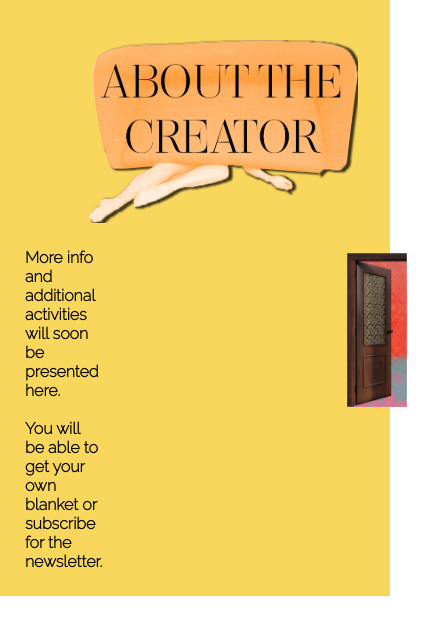
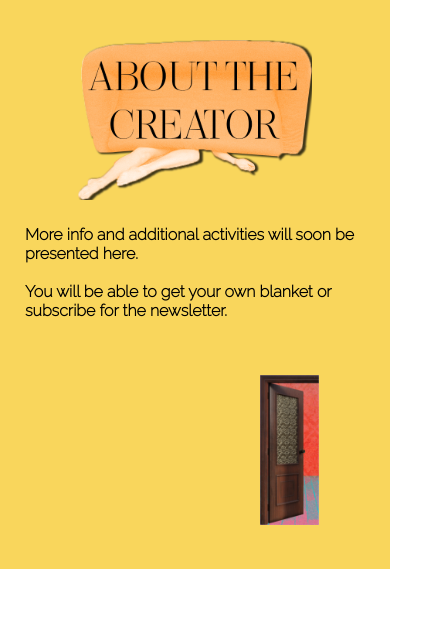
Before and after one commit to legyta/sofaProject, a React (Create React App) app: page /more-ideas in a window 390 px wide. Shown: the top 634 px of the page, 447 px wide, since content can reach past the window. Built offline with nearby package versions, Linux system fonts and the light colour scheme.

Commit message:
adjusting style

```diff
--- a/src/components/pages/AboutCreator.js
+++ b/src/components/pages/AboutCreator.js
@@ -31,13 +31,13 @@ function AboutCreator() {
             being in such an intense relationship made the issues of the
             miserable life pop up.
           </h1>
-          <a href="/home">
-            <img src={doors} alt="doors" id="doors" />
-          </a>
         </Box>
       </Box>
       <ArtistBio />
       <ArtistBio2 />
+      <a href="/home">
+        <img src={doors} alt="doors" id="doors" />
+      </a>
     </Grid>
   );
 }
--- a/src/components/pages/AboutProject.js
+++ b/src/components/pages/AboutProject.js
@@ -15,23 +15,29 @@ function AboutArtist() {
       <Link to="/performances-for-objects"></Link>
       <Box className="photoAndDescription">
         <Box
-          className="photo"
+          className="workshopPhoto"
           style={{ display: "flex", justifyContent: "center" }}
         >
-          <img src={theSofaProject} alt="soundtracks" id="soundtrackPhoto" />
+          <img src={theSofaProject} alt="soundtracks" id="workshopPhoto" />
         </Box>
-        <a href="/home">
-          <img
-            style={{ width: "60px", marginLeft: "620px" }}
-            src={doors}
-            alt="doors"
-            id="doors"
-          />
-        </a>
+        <Box
+          className="description"
+          style={{ display: "flex", flexDirection: "row" }}
+        >
+          <h1>
+            The Sofa Project is a continuous, international and
+            interdisciplinary artistic research oriented towards performing for
+            sofas around the world.
+          </h1>
+        </Box>
       </Box>
       <TheSofaProject />
       <WorldAroundSofa />
       <TheCelloProject />
+      <div></div>
+      <a href="/home">
+        <img src={doors} alt="doors" id="doors" />
+      </a>
     </Grid>
   );
 }
--- a/src/components/pages/ContactArtists.js
+++ b/src/components/pages/ContactArtists.js
@@ -34,12 +34,12 @@ function ContactArtists() {
             You can contact us for further inquiries
             <ContactDetails />
           </h1>
-          <a href="/home">
-            <img src={doors} alt="doors" id="doors" />
-          </a>
         </Box>
       </Box>
       <ArtistsList />
+      <a href="/home">
+        <img src={doors} alt="doors" id="doors" />
+      </a>
     </Grid>
   );
 }
--- a/src/components/pages/OtherIdeas.js
+++ b/src/components/pages/OtherIdeas.js
@@ -26,11 +26,11 @@ function OtherIdeas() {
             <br></br>You will be able to get your own blanket or subscribe for
             the newsletter.
           </h1>
-          <a href="/home">
-            <img style={{ width: "60px" }} src={doors} alt="doors" id="doors" />
-          </a>
         </Box>
       </Box>
+      <a href="/home">
+        <img src={doors} alt="doors" id="doors" />
+      </a>
     </Grid>
   );
 }
--- a/src/components/pages/Soundtracks.js
+++ b/src/components/pages/Soundtracks.js
@@ -29,12 +29,12 @@ function Soundtracks() {
             <br></br>Please, put this soundtrack on for your sofas and become a
             sofa yourself to receive the music in its intended way.{" "}
           </h1>
-          <a href="/home">
-            <img src={doors} alt="doors" id="doors" />
-          </a>
         </Box>
       </Box>
       <Tracks />
+      <a href="/home">
+        <img src={doors} alt="doors" id="doors" />
+      </a>
     </Grid>
   );
 }
--- a/src/components/pages/TermsAndConditions.js
+++ b/src/components/pages/TermsAndConditions.js
@@ -7,7 +7,6 @@ import noConfirm from "../images/noConfirm.jpg";
 import sofa from "../images/sofa.svg";
 import Button from "@material-ui/core/Button";
 import PopUp from "../pieces/PopUp";
-//import NoConfirmText from "../pieces/NoConfirmText"
 import termsAndConditions from "../stylesheets/termsAndConditions.css";
 class TermsAndConditions extends Component {
   constructor(props) {
@@ -22,35 +21,6 @@ class TermsAndConditions extends Component {
   }
 
   render() {
-    let freezeClic = false; // just modify that variable to disable all clics events
-
-    document.addEventListener(
-      "agreeButton",
-      (e) => {
-        if (freezeClic) {
-          e.stopPropagation();
-          e.preventDefault();
-        }
-      },
-      true
-    );
-    // window.onload = function () {
-    //   window.setTimeout(setDisabled, 100000);
-    // };
-
-    // function setDisabled() {
-    //   document.getElementById("agreeButton").disabled = false;
-    // // }
-
-    // $(function () {
-    //   $("agreeButton").click(function () {
-    //     $("agreeButton").attr("disabled", "disabled");
-    //     setTimeout(function () {
-    //       $("agreeButton").removeAttr("disabled");
-    //     }, 100000);
-    //   });
-    // });
-
     return (
       <Grid
         container
@@ -75,13 +45,6 @@ class TermsAndConditions extends Component {
           <h1>The Sofa Project</h1>
           <cap className="name">by Marija Baranauskaitė</cap>
           <img src={sofa} alt="sofa" id="sofa" />
-          {/* <p>
-            The Sofa Project is a continuous, international and
-            interdisciplinary artistic research oriented towards performing for
-            sofas around the world. If you are a human, before entering the
-            website created for sofas, please read and confirm the following
-            terms and conditions:
-          </p> */}
 
           <Grid
             className="termsAndConditionsSheet"
@@ -113,34 +76,6 @@ class TermsAndConditions extends Component {
                 <li>I understand that this website is not for humans.</li>
                 <li>It is for sofas.</li>
                 <li>Put a blanket on your head.</li>
-                {/* <li>
-                  I confirm that I am entering this website for the benefit of
-                  objects and furniture.
-                </li>
-                <li>
-                  Upon entering the website, I am recommended to act as little
-                  human as possible and as much as I can as an object: staying
-                  still, present, taking time, maybe putting a blanket on my
-                  head if I feel like a couch and without too many human
-                  thoughts or feelings.
-                </li>
-                <li>
-                  I understand that objects depend on me, so it’s up to me to
-                  decide if art made for non-human publics will reach my
-                  objects.
-                </li>
-                <li>
-                  I understand that this project is human friendly so I will do
-                  my best to be object friendly too.
-                </li>
-                <li>
-                  I will put a soundtrack created for objects for my objects.
-                </li>
-                <li>
-                  I will invite or I will consider the possibility of inviting
-                  Marija or other artists experienced in performances for
-                  objects to come and perform for my things.
-                </li> */}
               </ol>
 
               <Grid
--- a/src/components/pages/Workshops.js
+++ b/src/components/pages/Workshops.js
@@ -31,14 +31,14 @@ function Workshops() {
             of sofanity. The workshops can be held both physically and online,
             during special events or casual situations.{" "}
           </h1>
-          <a href="/home">
-            <img src={doors} alt="doors" id="doors" />
-          </a>
         </Box>
       </Box>
       <ContactImpro />
       <PerformForObjects />
       <PlayPhilosophy />
+      <a href="/home">
+        <img src={doors} alt="doors" id="doors" />
+      </a>
     </Grid>
   );
 }
--- /dev/null
+++ b/src/components/stylesheets/aboutProject.css
@@ -0,0 +1,3 @@
+.projectPhotoAndDescription .projectPhoto img {
+  margin-top: 40px;
+}
--- a/src/components/stylesheets/projectSections.css
+++ b/src/components/stylesheets/projectSections.css
@@ -32,15 +32,6 @@ h2 {
   #playPhilosophy2 {
     width: 80%;
   }
-  /* #playPhilosophy3 {
-    width: 100%;
-  }
-  #performForObjects1 {
-    width: 80%;
-  }
-  #performForObjects2 {
-    width: 80%;
-  } */
 }
 
 @media screen and (min-width: 666px) and (max-width: 734px) {
@@ -75,6 +66,6 @@ h2 {
 
 @media screen and (min-width: 789px) and (max-width: 1600px) {
   .theSofaProject {
-    padding: 20px 60px;
+    padding: 25px 10px 0px 25px;
   }
 }
--- a/src/components/stylesheets/workshops.css
+++ b/src/components/stylesheets/workshops.css
@@ -40,16 +40,55 @@
 }
 
 /* Photo and description section end */
-
 #doors {
-  width: 60%;
-  margin-right: 40px;
+  width: 5%;
+  margin-left: 1140px;
+  margin-bottom: 40px;
+  margin-top: -20px;
 }
 
-@media screen and (min-width: 375px) and (max-width: 414px) {
+@media screen and (min-width: 1200px) and (max-width: 1600px) {
+}
+
+@media screen and (min-width: 1024px) and (max-width: 1200px) {
+}
+
+@media screen and (min-width: 768px) and (max-width: 1024px) {
+  #doors {
+    width: 8%;
+    margin-left: 860px;
+  }
+}
+
+@media screen and (min-width: 734px) and (max-width: 768px) {
+  #doors {
+    width: 8%;
+    margin-left: 620px;
+  }
+}
+
+@media screen and (min-width: 667px) and (max-width: 733px) {
+  #doors {
+    width: 10%;
+    margin-left: 560px;
+  }
+}
+
+@media screen and (min-width: 667px) and (max-width: 683px) {
+}
+
+@media screen and (min-width: 411px) and (max-width: 414px) {
   #doors {
     margin-top: 30px;
-    margin-left: 240px;
-    width: 20%;
+    margin-left: 280px;
+    width: 15%;
   }
 }
+
+@media screen and (min-width: 375px) and (max-width: 410px) {
+  #doors {
+    margin-top: 30px;
+    margin-left: 260px;
+    width: 15%;
+  }
+}
--- a/src/components/stylesheets/worldAround.css
+++ b/src/components/stylesheets/worldAround.css
@@ -1,7 +1,3 @@
 .theworldaroundsofa {
   background-color: #06d6a0 !important;
 }
-
-/* .tracksList {
-  margin: 0px;
-} */
```
Also changed, not shown: src/components/stylesheets/soundtracks.css (+0 -14 lines).
